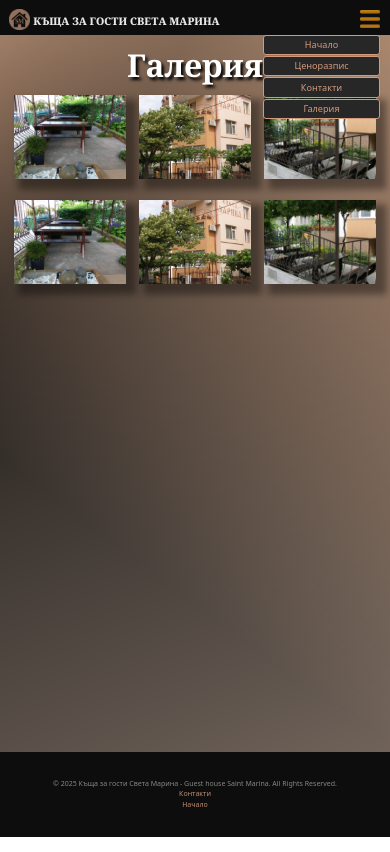
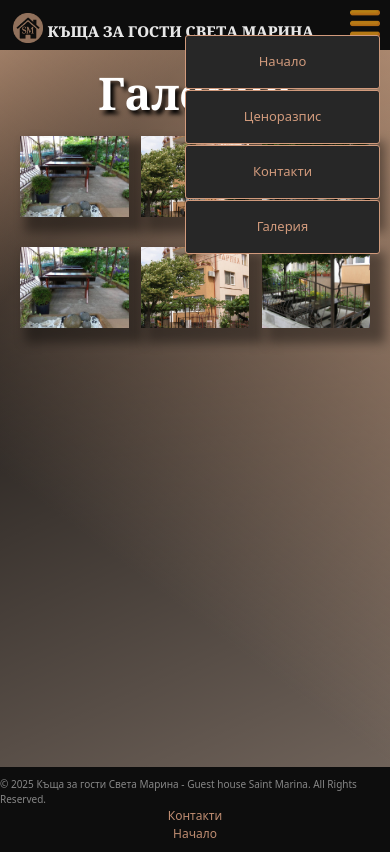
Before and after one commit to NikolayKertev/Guest-House-Saint-Maria, a plain HTML site: page gallery.html in a window 390 px wide. Both pictures are taken after a click on the button 370 px from the left and 18 px from the top of the page. Drawn offline with Linux system fonts and the light colour scheme.

Commit message:
Adjust the font size, menu size and other for phone screens.

```diff
--- a/styles/prices-styles.css
+++ b/styles/prices-styles.css
@@ -31,6 +31,7 @@ h1 {
     align-items: center;
     justify-items: center;
     padding: 0;
+    text-wrap: nowrap;
 
     font-size: 1.5em;
     font-family: system-ui, -apple-system, BlinkMacSystemFont, 'Segoe UI', Roboto, Oxygen, Ubuntu, Cantarell, 'Open Sans', 'Helvetica Neue', sans-serif;
--- a/styles/responsive-gallery.css
+++ b/styles/responsive-gallery.css
@@ -6,18 +6,10 @@
     .phone-nav {
         top: 60px;
     }
-
-    #menu-wrapper {
-        width: 45px;
-    }
 }
 
 
 @media (width <=800px) {
-    html {
-        font-size: 10px;
-    }
-
     .small-gallery img {
         pointer-events: none;
     }
@@ -25,24 +17,15 @@
     .phone-nav {
         top: 50px;
     }
-
-    #menu-wrapper {
-        width: 35px;
-    }
 }
 
 @media (width <=600px) {
-    html {
-        font-size: 10px;
-    }
-
     .small-gallery {
         background-color: rgb(0, 0, 0);
         display: flex;
         flex-wrap: wrap;
         justify-content: center;
         margin-bottom: 1em;
-
 
         div {
             background-color: black;
@@ -54,53 +37,23 @@
     .phone-nav {
         top: 50px;
     }
+}
 
-    #menu-wrapper {
-        width: 35px;
+@media (width <=500px) {
+    .phone-nav {
+        top: 40px;
     }
 }
 
-@media (width <=500px) {
-    html {
-        font-size: 8px;
-    }
-
-    .phone-nav {
-        top: 40px;
-    }
-
-    #menu-wrapper {
-        width: 25px;
-    }
-
-
-}
-
 @media (width <=400px) {
-    html {
-        font-size: 7px;
-    }
-
     .phone-nav {
         top: 35px;
-    }
-
-    #menu-wrapper {
-        width: 20px;
     }
 }
 
 @media (width <=330px) {
-    html {
-        font-size: 6px;
-    }
-
     .phone-nav {
         top: 30px;
-    }
-
-    #menu-wrapper {
-        width: 15px;
     }
 }
 
--- a/styles/responsive.css
+++ b/styles/responsive.css
@@ -20,12 +20,22 @@
         font-size: 12px;
     }
 
+    header {
+        position: relative;
+    }
+
+    .table-div {
+        div {
+        width: 90%;
+        }
+    }
+
+    .house-features {
+        width: 85% !important;
+    }
+
     .first-div-home {
         padding-right: 1em;
-    }
-
-    header {
-        position: relative;
     }
 
     .phone-nav {
@@ -34,7 +44,7 @@
         top: 50px;
         right: 10px;
         display: flex;
-        width: 30%;
+        width: 50%;
         padding: 0em;
         border-radius: 5px;
 
@@ -52,7 +62,7 @@
 
                 a {
                     width: 100%;
-                    height: 2em;
+                    height: 4em;
                     align-content: center;
                     color: rgb(209, 154, 124, 1);
                 }
@@ -83,7 +93,7 @@
     }
 
     .header-description {
-        width: 75% !important;
+        width: 100% !important;
         padding-top: 0;
     }
 
@@ -126,7 +136,7 @@
     }
 
     #menu-wrapper {
-        width: 30px;
+        width: 40px;
     }
 }
 
@@ -153,7 +163,7 @@
 
 @media (width <=500px) {
     html {
-        font-size: 8px;
+        font-size: 10px;
     }
 
     .phone-nav {
@@ -161,19 +171,7 @@
     }
 
     #menu-wrapper {
-        width: 20px;
-    }
-}
-
-@media (width <=400px) {
-    html {
-        font-size: 7px;
-    }
-}
-
-@media (width <=330px) {
-    html {
-        font-size: 6px;
+        width: 30px;
     }
 }
 
--- a/styles/styles.css
+++ b/styles/styles.css
@@ -149,7 +149,7 @@ main {
         }
     }
 
-    .house-feautures {
+    .house-features {
         display: flex;
         flex-direction: column;
         margin: 6em 4em 2em 4em;
@@ -243,7 +243,7 @@ main {
 }
 
 footer {
-    height: 5em;
+    height: fit-content;
     display: flex;
     flex-direction: column;
     align-items: center;
@@ -256,9 +256,9 @@ footer {
     font-size: 1em;
 
     a {
+        font-size: 1.2em;
         text-decoration: none;
         color: rgba(209, 154, 124, 0.9);
-
     }
 
     a:hover {
@@ -266,7 +266,7 @@ footer {
     }
 }
 
-.house-feautures,
+.house-features,
 .location {
     min-height: 80%;
 }
```
Also changed, not shown: index.html (+1 -1 lines).
